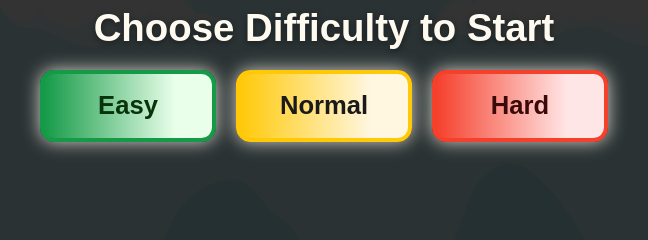
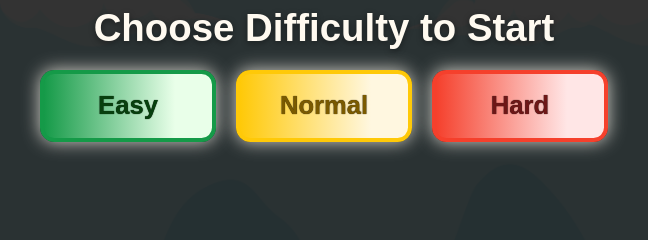
Before and after one commit to PayTrain/charity-water-Game, a plain HTML site: page index.html in a window 1280 px wide. Shown: the part 359-599 px from the top of the page, 316-964 px from the left. Drawn offline with nearby package versions, Linux system fonts and the light colour scheme.

Commit message:
Updated text styling

```diff
--- a/styles.css
+++ b/styles.css
@@ -279,7 +279,8 @@ body {
     border-radius: 0.75rem;
     font-family: 'Proxima Nova', 'Avenir', Arial, sans-serif;
     font-size: 1rem;
-    font-weight: 500;
+    font-weight: 700; /* Thicker font for game over buttons */
+    text-shadow:  0 0 2px #000; /* Dark shadow for button text */
     cursor: pointer;
     box-shadow: 0 0 12px 0 #FFFAF0;
     transition: box-shadow 0.2s, background 0.2s;
@@ -322,7 +323,7 @@ body {
 .gameover-header {
     color: #003366;
     font-family: 'Proxima Nova', 'Avenir', Arial, sans-serif;
-    font-weight: 400;
+    font-weight: 800; /* Thicker header for game over */
     font-size: 1.75rem;
     margin-top: 2.5rem;
     margin-bottom: 1rem;
@@ -479,8 +480,9 @@ body {
 }
 .difficulty-btn.easy {
     background: linear-gradient(90deg, #159A48 0%, #E9FFE9 78%);
-    color: #08340B;
+    color: #07400E; /* Even darker green */
     border-color: #159A48;
+    text-shadow: 0 0 1px #000;
 }
 .difficulty-btn.easy:hover {
     background: linear-gradient(90deg, #159A48 0%, #FFFFFF 100%);
@@ -488,8 +490,9 @@ body {
 }
 .difficulty-btn.normal {
     background: linear-gradient(90deg, #FFC908 0%, #FFF7E0 78%);
-    color: #1a1a1a;
+    color: #7A5A00; /* Darker yellow/brown */
     border-color: #FFC908;
+    text-shadow: 0 0 1px #000;
 }
 .difficulty-btn.normal:hover {
     background: linear-gradient(90deg, #FFC908 0%, #FFFFFF 100%);
@@ -497,8 +500,9 @@ body {
 }
 .difficulty-btn.hard {
     background: linear-gradient(90deg, #F5402C 0%, #FFE6E6 78%);
-    color: #3A0A0A;
+    color: #6D1717; /* Darker red */
     border-color: #F5402C;
+    text-shadow: 0 0 1px #000;
 }
 .difficulty-btn.hard:hover {
     background: linear-gradient(90deg, #F5402C 0%, #FFFFFF 100%);
@@ -736,6 +740,7 @@ body {
     text-decoration: none;
     transition: transform 0.2s ease, box-shadow 0.2s ease, background 0.2s ease;
     box-shadow: 0 2px 8px rgba(0, 0, 0, 0.15);
+    text-shadow: 0 0 1px #000;
 }
 
 .footer-link:hover {
```
